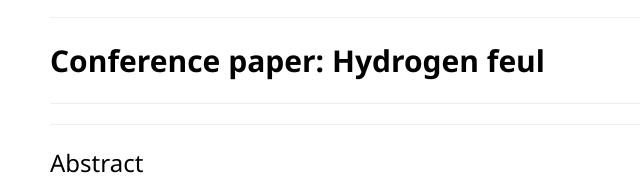
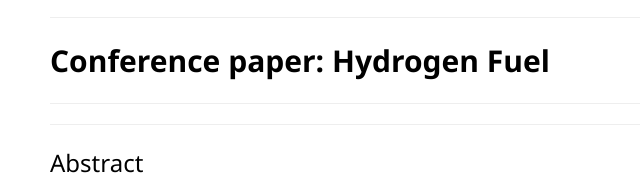
Before and after one commit to FEPSFY6979962/FY6979962, a plain HTML site: page index.html in a window 1280 px wide. Shown: the part 422-615 px from the top of the page, 0-640 px from the left. Drawn offline with nearby package versions, Linux system fonts and the light colour scheme.

Commit message:
Correct spelling of 'Fuel' in conference paper title

```diff
--- a/index.html
+++ b/index.html
@@ -7,7 +7,7 @@
   <h1><b>ENG0018 Computer Laboratory 2026/27</b><h1>
     <h2>Student URN: 6979962</h2>
     <hr>
-    <h2 style=”font-family:calibri:”><b>Conference paper: Hydrogen feul</b></h2>
+    <h2 style=”font-family:calibri:”><b>Conference paper: Hydrogen Fuel</b></h2>
     <hr>
 
     <!style for tables>
```
